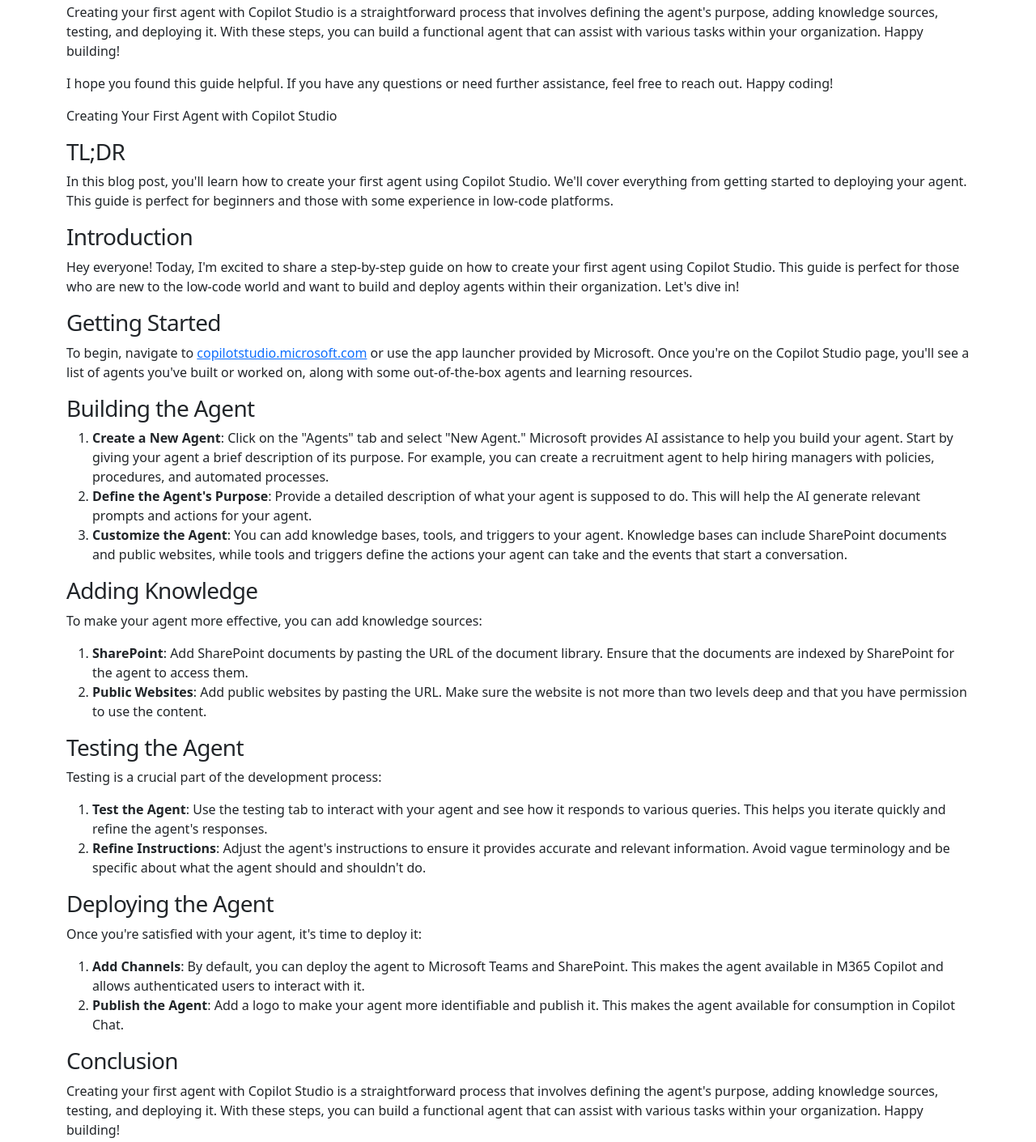
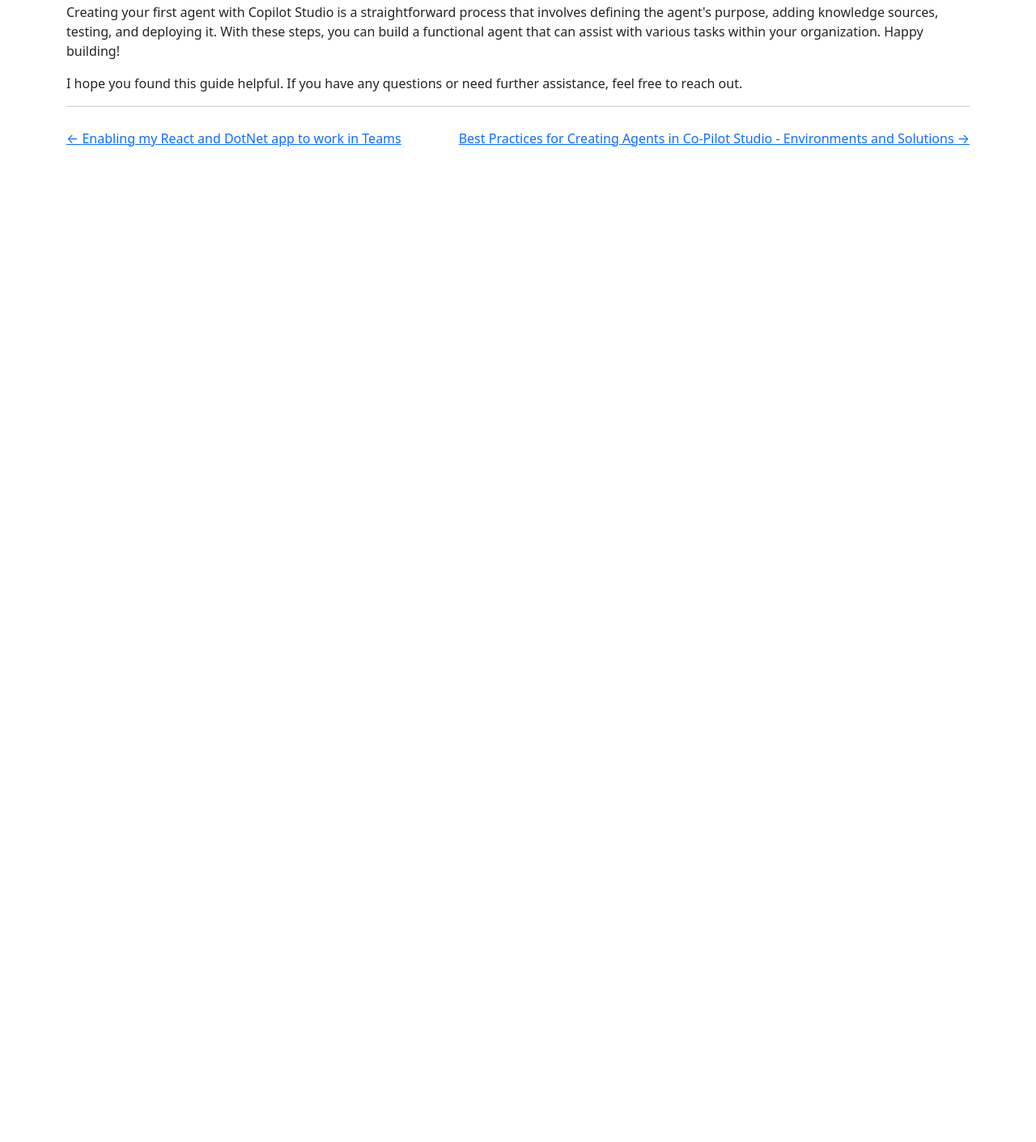
Before and after one commit to htaljaard/heins-blog, a Gatsby site: page /2025/June/create-your-first-agent/ in a window 1280 px wide. Shown: the part 1646-3057 px from the top of the page at 81% size. After the commit the page ends 1829 px from the top, so only its background shows below. Built offline with nearby package versions, Linux system fonts and the light colour scheme; Gatsby itself is replaced by a stand-in of ours.

Commit message:
refactor: remove redundant sections from "Creating Your First Agent with Copilot Studio" blog post

```diff
--- a/content/blog/2025/June/create-your-first-agent/index.md
+++ b/content/blog/2025/June/create-your-first-agent/index.md
@@ -46,41 +46,4 @@ Once you're satisfied with your agent, it's time to deploy it:
 ### Conclusion
 Creating your first agent with Copilot Studio is a straightforward process that involves defining the agent's purpose, adding knowledge sources, testing, and deploying it. With these steps, you can build a functional agent that can assist with various tasks within your organization. Happy building!
 
-I hope you found this guide helpful. If you have any questions or need further assistance, feel free to reach out. Happy coding!
-
-
-Creating Your First Agent with Copilot Studio
-
-### TL;DR
-In this blog post, you'll learn how to create your first agent using Copilot Studio. We'll cover everything from getting started to deploying your agent. This guide is perfect for beginners and those with some experience in low-code platforms.
-
-### Introduction
-Hey everyone! Today, I'm excited to share a step-by-step guide on how to create your first agent using Copilot Studio. This guide is perfect for those who are new to the low-code world and want to build and deploy agents within their organization. Let's dive in!
-
-### Getting Started
-To begin, navigate to [copilotstudio.microsoft.com](https://copilotstudio.microsoft.com) or use the app launcher provided by Microsoft. Once you're on the Copilot Studio page, you'll see a list of agents you've built or worked on, along with some out-of-the-box agents and learning resources.
-
-### Building the Agent
-1. **Create a New Agent**: Click on the "Agents" tab and select "New Agent." Microsoft provides AI assistance to help you build your agent. Start by giving your agent a brief description of its purpose. For example, you can create a recruitment agent to help hiring managers with policies, procedures, and automated processes.
-2. **Define the Agent's Purpose**: Provide a detailed description of what your agent is supposed to do. This will help the AI generate relevant prompts and actions for your agent.
-3. **Customize the Agent**: You can add knowledge bases, tools, and triggers to your agent. Knowledge bases can include SharePoint documents and public websites, while tools and triggers define the actions your agent can take and the events that start a conversation.
-
-### Adding Knowledge
-To make your agent more effective, you can add knowledge sources:
-1. **SharePoint**: Add SharePoint documents by pasting the URL of the document library. Ensure that the documents are indexed by SharePoint for the agent to access them.
-2. **Public Websites**: Add public websites by pasting the URL. Make sure the website is not more than two levels deep and that you have permission to use the content.
-
-### Testing the Agent
-Testing is a crucial part of the development process:
-1. **Test the Agent**: Use the testing tab to interact with your agent and see how it responds to various queries. This helps you iterate quickly and refine the agent's responses.
-2. **Refine Instructions**: Adjust the agent's instructions to ensure it provides accurate and relevant information. Avoid vague terminology and be specific about what the agent should and shouldn't do.
-
-### Deploying the Agent
-Once you're satisfied with your agent, it's time to deploy it:
-1. **Add Channels**: By default, you can deploy the agent to Microsoft Teams and SharePoint. This makes the agent available in M365 Copilot and allows authenticated users to interact with it.
-2. **Publish the Agent**: Add a logo to make your agent more identifiable and publish it. This makes the agent available for consumption in Copilot Chat.
-
-### Conclusion
-Creating your first agent with Copilot Studio is a straightforward process that involves defining the agent's purpose, adding knowledge sources, testing, and deploying it. With these steps, you can build a functional agent that can assist with various tasks within your organization. Happy building!
-
 I hope you found this guide helpful. If you have any questions or need further assistance, feel free to reach out.
```
